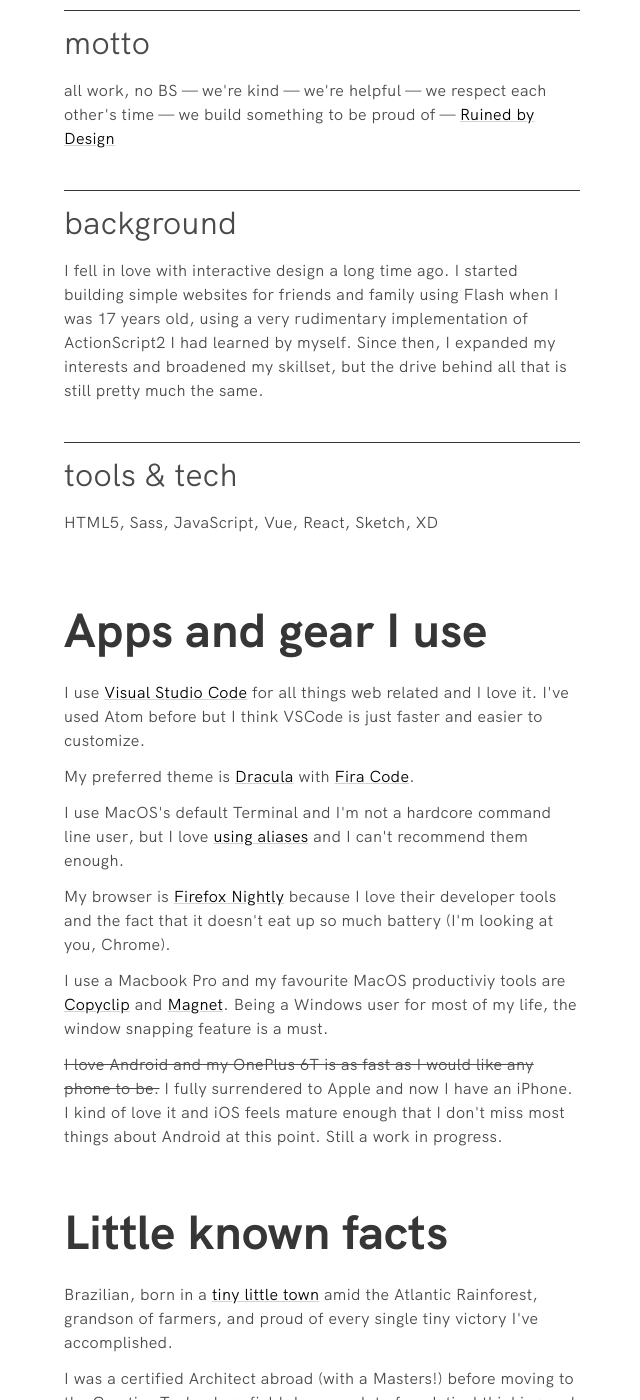
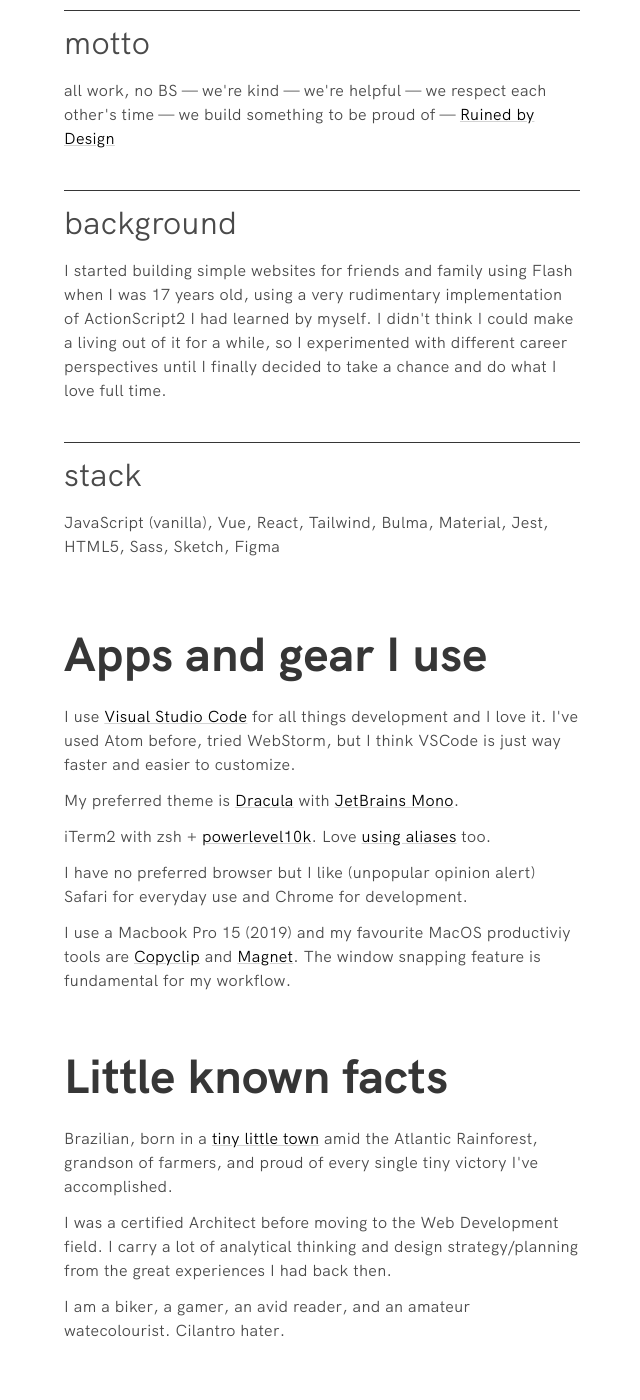
Before and after one commit to vphilot/philot-v1, a Jekyll site: the page built from about.md, in a window 1280 px wide and 1400 px high, scrolled down 553 px. Shown: the whole window, without its empty margins (318-958 px from the left). Built offline with Jekyll 4.4.1, drawn with Linux system fonts in a browser that asks for light colours; some web fonts are replaced; some of the changed text lies outside the part shown.

Commit message:
some copy enhancements

```diff
--- a/_layouts/about.html
+++ b/_layouts/about.html
@@ -10,9 +10,9 @@
                 <div class="columns is-mobile is-multiline has-spacing-sm">
                     <div class="column is-12-desktop is-12-tablet is-12-mobile has-margin-b-4">
                         <p class="is-block is-size-3 has-border-black has-margin-b-7">profile</p>
-                        <p>{{ page.profile }} <i class="icon icon-download is-small">&#xE803;</i> <a href="/assets/docs/2021-viniciusphilot-resume.pdf" download target="_blank" data-no-swup>
+                        <p>{{ page.profile }} <span style="white-space: nowrap"><i class="icon icon-download is-small">&#xE803;</i> <a href="/assets/docs/2021-viniciusphilot-resume.pdf" download target="_blank" data-no-swup>
                              download my resume.
-                        </a></p>
+                        </a></span></p>
 
                     </div>
                     <div class="column is-12-desktop is-12-tablet is-12-mobile has-margin-b-4">
@@ -24,9 +24,9 @@
                         <p>{{ page.bg }}</p>
                     </div>
                     <div class="column is-12-desktop is-12-tablet is-12-mobile has-margin-b-4">
-                        <p class="is-block is-size-3 has-border-black has-margin-b-7">tools & tech</p>
+                        <p class="is-block is-size-3 has-border-black has-margin-b-7">stack</p>
                         <p>
-                            {% for tool in page.tools %}
+                            {% for tool in page.stack %}
                             {{ tool }}
                             {%- if forloop.last == false -%}
                             ,
@@ -34,8 +34,6 @@
                             {% endfor %}
                         </p>
                     </div>
-                </div>
-                <div class="columns is-mobile is-multiline has-spacing-sm" id="instagram">
                 </div>
 
                 <h1 class="title is-1 has-spacing-sm has-padding-t-5">Apps and gear I use</h1>
--- a/_layouts/home.html
+++ b/_layouts/home.html
@@ -39,7 +39,7 @@
                             ../assets/images/home/home-thoughts_scale,w_985.jpg 985w,
                             ../assets/images/home/home-thoughts_scale,w_1000.jpg 1000w"
                             src="../assets/images/home/home-thoughts_scale,w_1000.jpg"
-                            alt="">
+                            alt="graphics for blog">
                             </picture>
                     </div>
             <div class="column is-6-desktop is-12-mobile">
@@ -91,7 +91,7 @@
                         ../assets/images/home/home-works_scale,w_977.jpg 977w,
                         ../assets/images/home/home-works_scale,w_1000.jpg 1000w"
                         src="../assets/images/home/home-works_scale,w_1000.jpg"
-                        alt="">
+                        alt="graphics for works">
                         </picture>
                 </div>
         <div class="column is-6-desktop is-12-mobile">
--- a/about.md
+++ b/about.md
@@ -1,27 +1,29 @@
 ---
 layout: about
-profile: Thank you for stopping by! You can call me <strong>Vini</strong> and I love building experiences for the web. I believe everything we do together should be accessible and inclusive.
+profile: Thank you for stopping by! You can call me <strong>Vini</strong> and I building web platforms. I believe everything we do together should be accessible and inclusive.
 motto: ! all work, no BS &mdash; we're kind &mdash; we're helpful &mdash; we respect each other's time &mdash; we build something to be proud of &mdash; <a href="https://www.ruinedby.design/" target="blank">Ruined by Design</a>
-bg: I fell in love with interactive design a long time ago. I started building simple websites for friends and family using Flash when I was 17 years old, using a very rudimentary implementation of ActionScript2 I had learned by myself. Since then, I expanded my interests and broadened my skillset, but the drive behind all that is still pretty much the same.
-tools:
+bg: I started building simple websites for friends and family using Flash when I was 17 years old, using a very rudimentary implementation of ActionScript2 I had learned by myself. I didn't think I could make a living out of it for a while, so I experimented with different career perspectives until I finally decided to take a chance and do what I love full time.
+stack:
+  - JavaScript (vanilla)
+  - Vue
+  - React
+  - Tailwind
+  - Bulma
+  - Material
+  - Jest
   - HTML5
   - Sass
-  - JavaScript
-  - Vue
-  - React
   - Sketch
-  - XD
+  - Figma
 apps:
-  - I use <a href="https://code.visualstudio.com/" target="_blank">Visual Studio Code</a> for all things web related and I love it. I've used Atom before but I think VSCode is just faster and easier to customize.
-  - My preferred theme is <a href="https://draculatheme.com/visual-studio-code/" target="_blank">Dracula</a> with <a href="https://github.com/tonsky/FiraCode" target="_blank">Fira Code</a>.
-  - I use MacOS's default Terminal and I'm not a hardcore command line user, but I love <a href="https://gist.github.com/irazasyed/5987629" target="_blank">using aliases</a> and I can't recommend them enough.
-  - My browser is <a href="https://www.mozilla.org/en-CA/firefox/nightly/all/" target="_blank">Firefox Nightly</a> because I love their developer tools and the fact that it doesn't eat up so much battery (I'm looking at you, Chrome).
-  - I use a Macbook Pro and my favourite MacOS productiviy tools are <a href="https://apps.apple.com/us/app/copyclip-clipboard-history/id595191960?mt=12" target="_blank">Copyclip</a> and <a href="https://magnet.crowdcafe.com/" target="_blank">Magnet</a>. Being a Windows user for most of my life, the window snapping feature is a must.
-  - <s>I love Android and my OnePlus 6T is as fast as I would like any phone to be.</s> I fully surrendered to Apple and now I have an iPhone. I kind of love it and iOS feels mature enough that I don't miss most things about Android at this point. Still a work in progress.
+  - I use <a href="https://code.visualstudio.com/" target="_blank">Visual Studio Code</a> for all things development and I love it. I've used Atom before, tried WebStorm, but I think VSCode is just way faster and easier to customize.
+  - My preferred theme is <a href="https://draculatheme.com/visual-studio-code/" target="_blank">Dracula</a> with <a href="https://www.jetbrains.com/lp/mono/" target="_blank">JetBrains Mono</a>.
+  - iTerm2 with zsh + <a hreg="https://github.com/romkatv/powerlevel10k" target="_blank">powerlevel10k</a>. Love <a href="https://gist.github.com/irazasyed/5987629" target="_blank">using aliases</a> too.
+  - I have no preferred browser but I like (unpopular opinion alert) Safari for everyday use and Chrome for development.
+  - I use a Macbook Pro 15 (2019) and my favourite MacOS productiviy tools are <a href="https://apps.apple.com/us/app/copyclip-clipboard-history/id595191960?mt=12" target="_blank">Copyclip</a> and <a href="https://magnet.crowdcafe.com/" target="_blank">Magnet</a>. The window snapping feature is fundamental for my workflow.
 facts:
   - ! Brazilian, born in a <a href="https://goo.gl/maps/LevuqobMVP5SAVeP8" target="blank">tiny little town</a> amid the Atlantic Rainforest, grandson of farmers, and proud of every single tiny victory I've accomplished.
-  - I was a certified Architect abroad (with a Masters!) before moving to the Creative Technology field. I carry a lot of analytical thinking and design strategy/planning from the great experiences I had back then.
-  - I am a biker, a gamer, an avid reader, and an amateur watecolourist.
-  - I hate Cilantro, I can't even explain how much I hate it.
+  - I was a certified Architect before moving to the Web Development field. I carry a lot of analytical thinking and design strategy/planning from the great experiences I had back then.
+  - I am a biker, a gamer, an avid reader, and an amateur watecolourist. Cilantro hater.
 title: About
 ---
--- a/assets/js/app.js
+++ b/assets/js/app.js
@@ -10,9 +10,6 @@
     swup.on("contentReplaced", function (event) {
         initMobileNavigation();
         initFooter();
-        if (document.querySelector('#instagram')){
-        processInstagramData();
-        }
         let elements = document.querySelectorAll('.swup-delay');
         if (elements) {
             for (i = 0; i < elements.length; i++) {
@@ -23,9 +20,6 @@
     });
     initMobileNavigation();
     initFooter();
-    if (document.querySelector('#instagram')){
-      processInstagramData();
-      }
 });
 
 function initMobileNavigation(){
@@ -79,28 +73,3 @@
      }, 2000);
     }
   }
-
-    function processInstagramData() {
-
-        fetch(`https://graph.instagram.com/me/media?fields=media_url,permalink,thumbnail_url&access_token=IGQVJVT1loZATh6SmhyRHVhMjlpMGlTWE5wQUtwbTJ6VS1uYkl1T05PbXBMNllBdTF4TmFMMUVzZAGhuUU92UXdCZA3I5VFBULTgzeV9PQ3FXa0w0SlVVYkxBNF9wZA29NeWVIMlpWSjZANTnJMLU1ZAcTFqRAZDZD`)
-          .then(response => {
-            if (response.status !== 200) {
-              console.log( `we have a problem with status code ${response.status}`);
-              return;
-            }
-            response.json().then(data => {
-              data.data.slice(0, 4).map(_item => {
-                populateInstagramItem(_item.permalink, _item.thumbnail_url ? _item.thumbnail_url : _item.media_url)
-              });
-            });
-          })
-          .catch(err => console.error(err));
-    }
-
-
-    function populateInstagramItem(permalink, thumb) {
-      document.querySelector('#instagram').innerHTML +=
-      `
-      <div class="column is-3-desktop is-3-tablet is-6-mobile image card-instagram"><a href="${permalink}" target="_blank"><figure class="image is-1by1"><img class="is-square is-rounded" src="${thumb}"></figure></a></div>
-      `
-    }
--- a/index.html
+++ b/index.html
@@ -1,5 +1,5 @@
 ---
 layout: home
 title: Front End UI Developer
-introduction-main: I love building things for the web and I don't like pretentious headlines.
+introduction-main: I love building web apps and I don't like pretentious headlines.
 ---
```
Also changed, not shown: Gemfile.lock.
